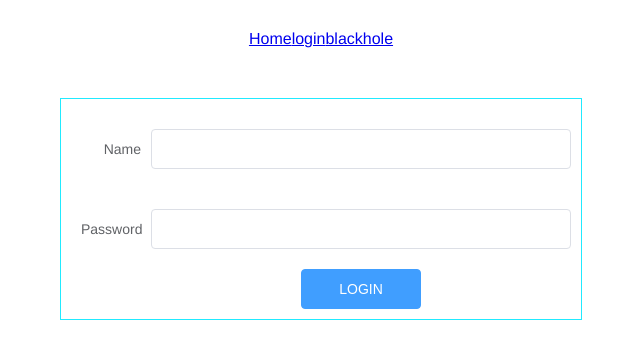
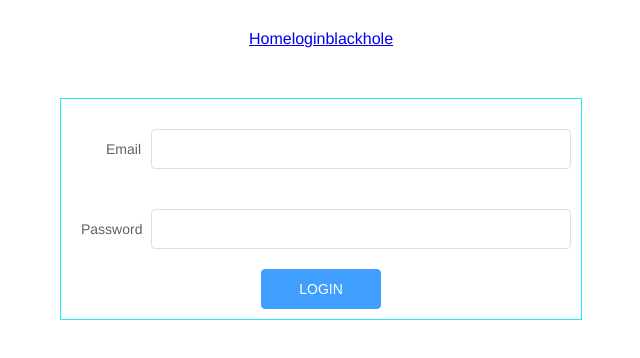
Before and after one commit to hjjhce/blog-vue, a Vue app: page /#/login in a window 1280 px wide. Shown: the top 358 px of the page, without its empty margins (319-959 px from the left). Built offline with nearby package versions, Linux system fonts and the light colour scheme.

Commit message:
处理登录和用户添加的接口调用

```diff
--- a/src/components/AdminUserAdd.vue
+++ b/src/components/AdminUserAdd.vue
@@ -19,7 +19,7 @@
           <el-input type="password" v-model="form.checkpwd" autocomplete="off" prop="checkpwd"></el-input>
         </el-form-item>
         <el-form-item label="权限" :label-width="formLabelWidth">
-          <el-select v-model="form.privilege" placeholder="请选择用户权限">
+          <el-select v-model="form.role" placeholder="请选择用户权限">
             <el-option label="管理员" value="0"></el-option>
             <el-option label="普通用户" value="1"></el-option>
           </el-select>
@@ -29,36 +29,36 @@
         <el-button @click="dialogFormVisible = false">取 消</el-button>
         <el-button type="primary" @click="onSubmit">确 定</el-button>
       </div>
+      <div class="error">{{errmsg}}</div>
     </el-dialog>
   </div>
 </template>
 
 <script>
 export default {
-    name: "AdminUserAdd" ,
+  name: "AdminUserAdd",
   data() {
     return {
       dialogTableVisible: false,
       dialogFormVisible: false,
       form: {
-          name: '',
-          email: '',
-          password: '',
-          privilege: ''
+        name: "",
+        email: "",
+        password: "",
+        role: ""
       },
       rules: {},
-        formLabelWidth: '80px'
+      errmsg: "",
+      formLabelWidth: "80px"
     };
   },
   methods: {
-        onSubmit:function() {
-
-            this.dialogFormVisible = false;
+    onSubmit: function() {
       this.$http({
         method: "POST",
         url: this.HOST + "/user-add",
         headers: {
-                    "Content-Type": "application/json"
+          "Content-Type": "application/x-www-form-urlencoded"
         },
         data: {
           name: this.form.username,
@@ -66,23 +66,39 @@ export default {
           mobile: this.form.mobile,
           password: this.form.password,
           checkpwd: this.form.checkpwd,
-                    privilege: this.form.privilege,
+          Role: parseInt(this.form.role)
         }
-            }).then((res) => {
-                console.log(res.data)
-            }).catch((error) => {
-                if(error.response){
-                    console.log(error.response)
-                }else if(error.request){
-                    console.log(error.request)
-                }else{
-                    console.log(error.message)
+        // transformRequest: [
+        //   function(data) {
+        //     let ret = "";
+        //     for (let it in data) {
+        //       ret +=
+        //         encodeURIComponent(it) +
+        //         "=" +
+        //         encodeURIComponent(data[it]) +
+        //         "&";
+        //     }
+        //     return ret;
+        //   }
+        // ]
+      })
+        .then(res => {
+          this.dialogFormVisible = false;
+          console.log(res.data);
+        })
+        .catch(error => {
+          if (error.response) {
+            this.errmsg = error.response.data.error.errmsg;
+            console.log(error.response);
+          } else if (error.request) {
+            console.log(error.request);
+          } else {
+            console.log(error.message);
           }
-
-            })
+        });
     }
   }
-}
+};
 </script>
 
 
@@ -100,4 +116,8 @@ export default {
   width: 60%;
   margin-left: 20%;
 }
+
+#admin-user-add .error {
+  color: firebrick;
+}
 </style>
--- a/src/components/Login.vue
+++ b/src/components/Login.vue
@@ -1,17 +1,16 @@
 <template>
   <div id="admin-login">
     <el-form ref="form" :model="form" label-width="80px" :label-position="labelPosition">
-      <el-form-item label="Name">
-        <el-input v-model="form.name"></el-input>
+      <el-form-item label="Email">
+        <el-input v-model="form.email"></el-input>
       </el-form-item>
-
       <el-form-item label="Password">
-        <el-input v-model="form.name"></el-input>
+        <el-input v-model="form.password"></el-input>
       </el-form-item>
+      <!-- <el-form-item> -->
       <div class="error">{{errmsg}}</div>
-      <el-form-item>
-        <el-button type="primary" @click="onSubmit">LOGIN</el-button>
-      </el-form-item>
+      <el-button type="primary" @click="onSubmit">LOGIN</el-button>
+      <!-- </el-form-item> -->
     </el-form>
   </div>
 </template>
@@ -34,22 +33,28 @@ export default {
     onSubmit: function() {
       this.$http({
         method: "POST",
-        url: "login",
-        headers: {
-          'Content-type': 'application/json',
-        },
+        url: this.HOST + "/login",
         data: {
-          name: "admin",
-          password: "Zz123456"
+          email: this.form.email,
+          password: this.form.password
         }
-      }).then((res) => {
-        console.log(res.data)
-      });
+      })
+        .then(res => {
+          this.router.push({ name: "AdminMain" });
+        })
+        .catch(error => {
+          if (error.response) {
+            this.errmsg = error.response.data.error.errmsg;
+            console.log(error.response.data);
+          } else if (error.request) {
+            console.log(error.request);
+          } else {
+            console.log(error.message);
+          }
+        });
     }
   },
-  watch: {
-    // onSubmit: function() {}
-  }
+  watch: {}
 };
 </script>
 
@@ -70,6 +75,7 @@ export default {
 
 #admin-login .el-input {
   padding: 20px 0px;
+  margin-right: 20px;
 }
 
 #admin-login label {
@@ -79,4 +85,8 @@ export default {
 #admin-login button {
   width: 120px;
 }
+
+#admin-login .error {
+  color: firebrick;
+}
 </style>
--- a/src/main.js
+++ b/src/main.js
@@ -6,10 +6,12 @@ import router from './router'
 import './plugins/element.js'
 import axios from 'axios'
 
+
 Vue.config.productionTip = false
 // axios.defaults.baseURL = "http://localhost:9090/v1/";
 Vue.prototype.$http = axios;
 Vue.prototype.HOST = '/api'
+Vue.prototype.router = router;
 
 /* eslint-disable no-new */
 new Vue({
--- a/src/router/index.js
+++ b/src/router/index.js
@@ -30,10 +30,5 @@ export default new Router({
       name: "AdminUser",
       component: AdminMain
     },
-    {
-      path: "/blackhole",
-      name: "AdminTest",
-      component: AdminMain
-    }
   ]
 })
```
Lines whose indentation alone changed are shown as unchanged.
